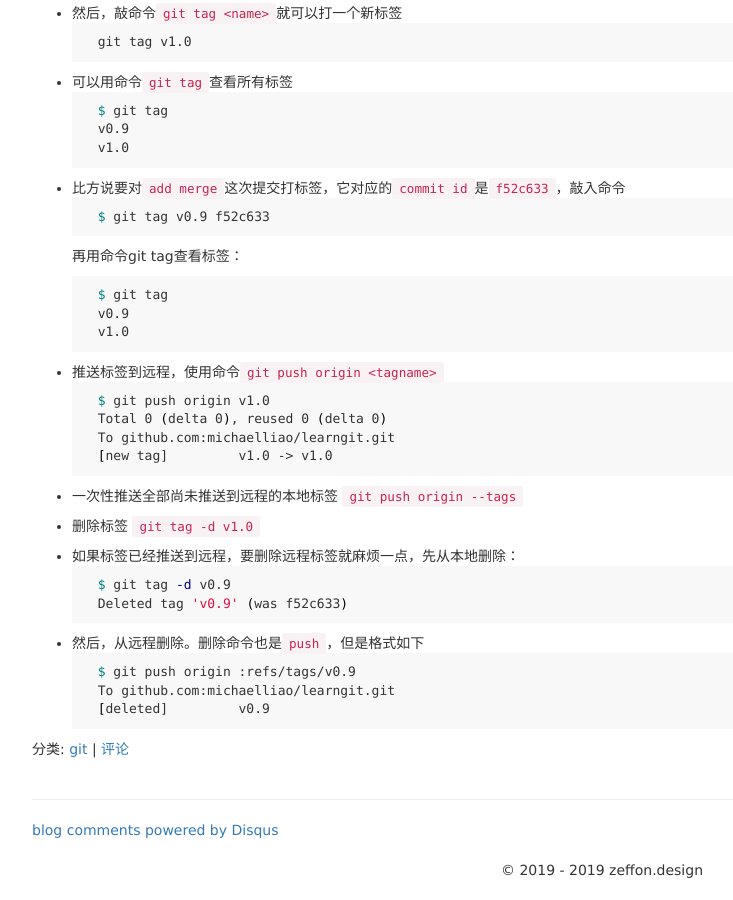
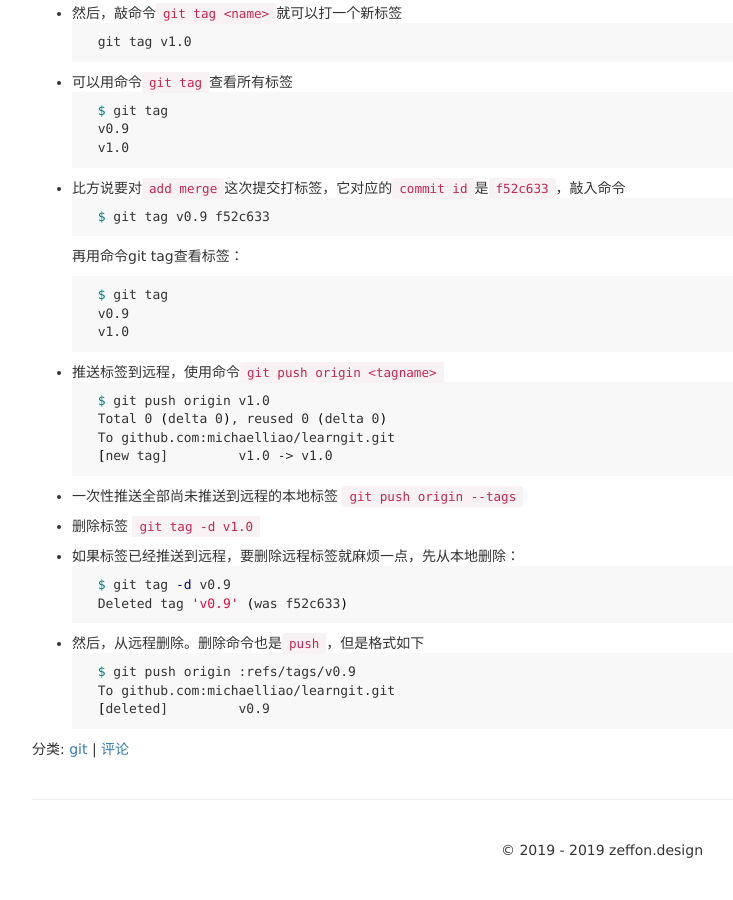
Before and after one commit to jamin44/blog, a Jekyll site: the page built from _posts/2019-08-27-how-use-git.md, in a window 1280 px wide and 900 px high, scrolled down 711 px. Shown: the whole window, without its empty margins (38-771 px from the left). Built offline with Jekyll 4.4.1, drawn with Linux system fonts in a browser that asks for light colours; comment, search, counter and statistics services are not loaded; some of the changed lines change nothing that is shown.

Commit message:
update disqus

```diff
--- a/_config.yml
+++ b/_config.yml
@@ -58,7 +58,7 @@
 safe: false
 # This is the URI format.
 # For more see: https://github.com/mojombo/jekyll/wiki/Permalinks
-permalink: /blog/:year/:month/:day/:title
+permalink: /blog/:title
 
 paginate: 7
 paginate_path: "/blog/page/:num/"
@@ -94,7 +94,7 @@
   comments:
     provider: disqus
     disqus:
-      short_name: Zeffon
+      short_name: zeffons-blog
 
   # Settings for analytics helper
   # Set 'provider' to the analytics provider you want to use.
--- a/_includes/comments-providers/disqus
+++ b/_includes/comments-providers/disqus
@@ -2,13 +2,11 @@
 <script type="text/javascript">
     {% if site.safe == false %}var disqus_developer = 1;{% endif %}
     var disqus_identifier = "{{ site.url }}{{ page.url }}";
-    var disqus_shortname = '{{ site.addons.comments.disqus.short_name }}'; // required: replace example with your forum shortname
-    /* * * DON'T EDIT BELOW THIS LINE * * */
-    (function() {
+/* * * DON'T EDIT BELOW THIS LINE * * */
+(function() {
         var dsq = document.createElement('script'); dsq.type = 'text/javascript'; dsq.async = true;
-        dsq.src = '//a.disquscdn.com/embed.js';
+        dsq.src = 'https://zeffons-blog.disqus.com/embed.js';
         (document.getElementsByTagName('head')[0] || document.getElementsByTagName('body')[0]).appendChild(dsq);
-    })();
+})();
 </script>
-<noscript>Please enable JavaScript to view the <a href="http://disqus.com/?ref_noscript">comments powered by Disqus.</a></noscript>
-<a href="http://disqus.com" class="dsq-brlink">blog comments powered by <span class="logo-disqus">Disqus</span></a>
+<noscript>Please enable JavaScript to view the <a href="https://disqus.com/?ref_noscript">comments powered by Disqus.</a></noscript>
```
